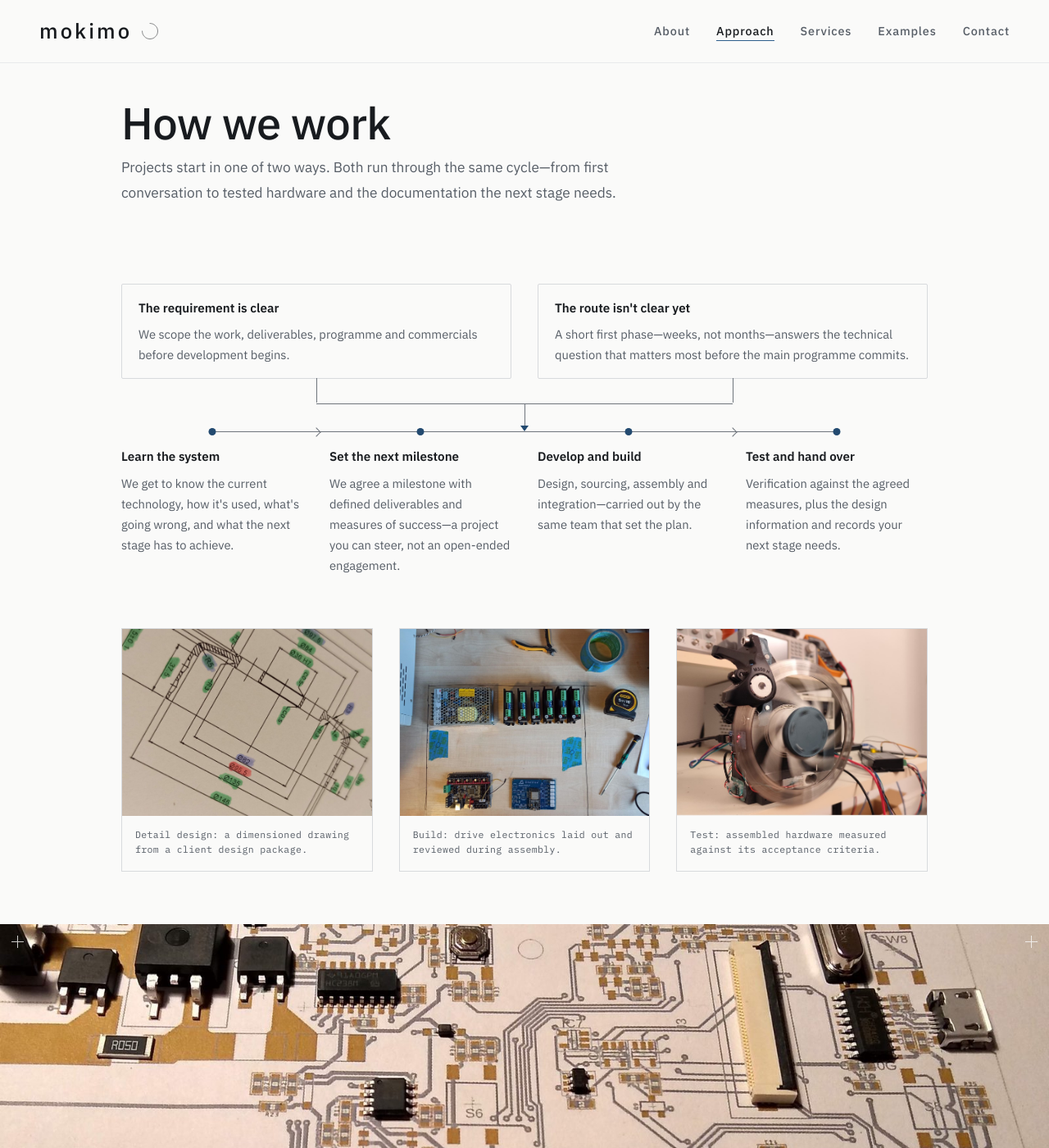
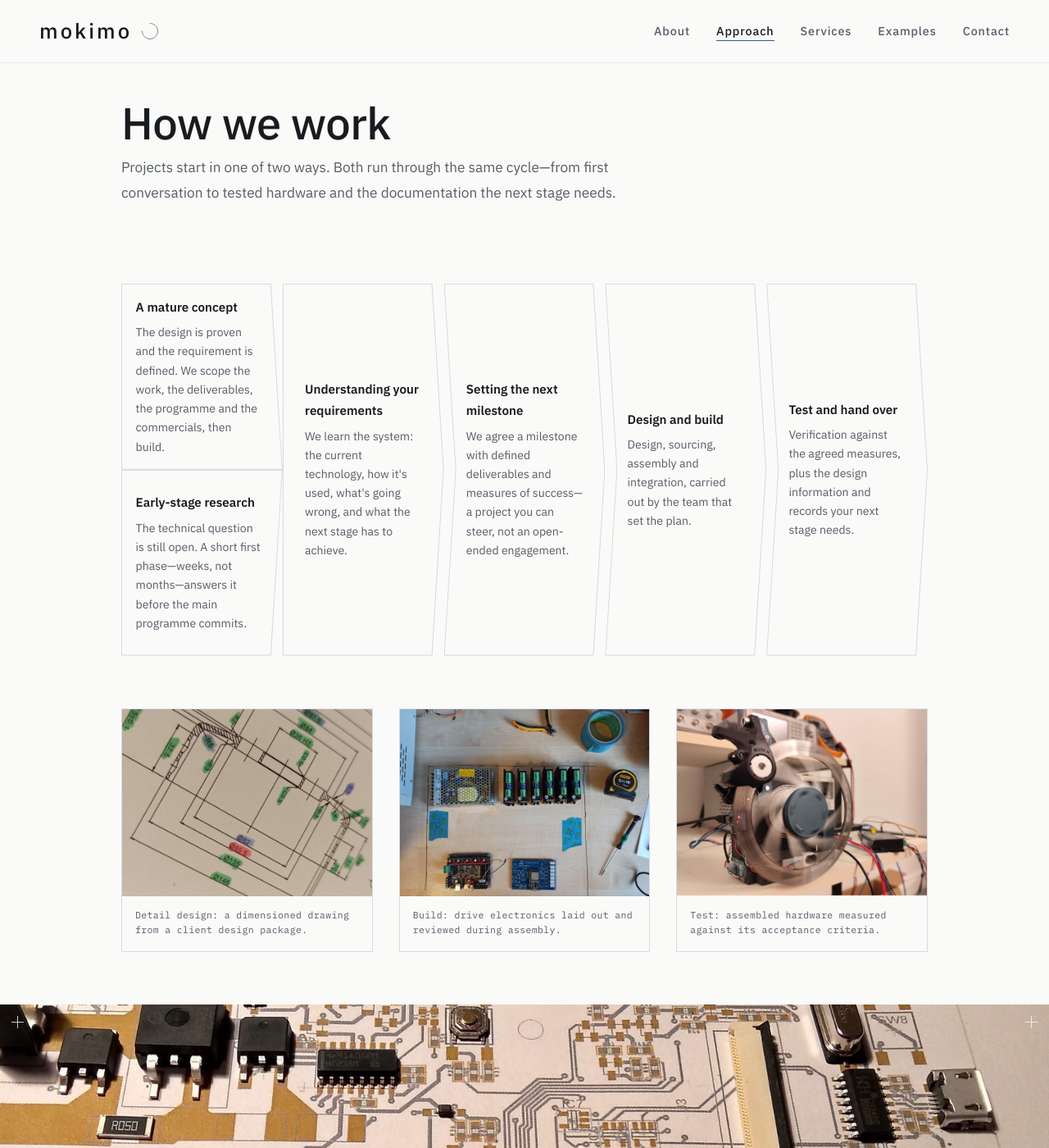
Before and after one commit to Mokimo-Limited/www.mokimo.co.uk, a Jekyll site: the page built from approach/index.html, in a window 1280 px wide and 1400 px high. Shown: the whole window at 82% size. Built offline with Jekyll 4.4.1, drawn with Linux system fonts in a browser that asks for light colours.

Commit message:
redesign approach flow diagram as converging chevron band

```diff
--- a/approach/index.html
+++ b/approach/index.html
@@ -16,33 +16,29 @@ extra_css:
       </header>
 
       <section class="flow" aria-label="How projects run">
-        <div class="flow-entries">
-          <article class="flow-entry">
-            <h2>The requirement is clear</h2>
-            <p>We scope the work, deliverables, programme and commercials before development begins.</p>
+        <div class="flow-inputs">
+          <article class="flow-input">
+            <h2>A mature concept</h2>
+            <p>The design is proven and the requirement is defined. We scope the work, the deliverables, the programme and the commercials, then build.</p>
           </article>
-          <article class="flow-entry">
-            <h2>The route isn't clear yet</h2>
-            <p>A short first phase—weeks, not months—answers the technical question that matters most before the main programme commits.</p>
+          <article class="flow-input">
+            <h2>Early-stage research</h2>
+            <p>The technical question is still open. A short first phase—weeks, not months—answers it before the main programme commits.</p>
           </article>
         </div>
 
-        <div class="flow-connector" aria-hidden="true">
-          <span class="flow-arrow"></span>
-        </div>
-
-        <ol class="flow-cycle">
+        <ol class="flow-band">
           <li class="flow-stage">
-            <h2>Learn the system</h2>
-            <p>We get to know the current technology, how it's used, what's going wrong, and what the next stage has to achieve.</p>
+            <h2>Understanding your requirements</h2>
+            <p>We learn the system: the current technology, how it's used, what's going wrong, and what the next stage has to achieve.</p>
           </li>
           <li class="flow-stage">
-            <h2>Set the next milestone</h2>
+            <h2>Setting the next milestone</h2>
             <p>We agree a milestone with defined deliverables and measures of success—a project you can steer, not an open-ended engagement.</p>
           </li>
           <li class="flow-stage">
-            <h2>Develop and build</h2>
-            <p>Design, sourcing, assembly and integration—carried out by the same team that set the plan.</p>
+            <h2>Design and build</h2>
+            <p>Design, sourcing, assembly and integration, carried out by the team that set the plan.</p>
           </li>
           <li class="flow-stage">
             <h2>Test and hand over</h2>
--- a/styles/pages/approach.css
+++ b/styles/pages/approach.css
@@ -14,42 +14,89 @@
 }
 
 /* --- Project flow diagram ---
-   Two entry modes (clear requirement / unclear route) converge into one
-   four-stage development cycle. Structure is real HTML; the connector
-   lines are absolutely positioned 1px elements keyed to the grid columns.
-   Below 700px everything collapses to a single vertical rail. */
+   Two entry points converge into a horizontal band of chevron stages.
+   Shapes are drawn with clip-path; the 1px outline is a sand-coloured
+   element with a base-coloured ::before inset by 1px. Below 900px the
+   diagram stacks: entry points first, then the stages as a vertical list. */
 
 .flow {
-  --flow-gap: 2rem;
-  --flow-line: var(--color-warm-brown);
+  --flow-notch: 14px;
+  --flow-line: var(--color-sand);
+  --flow-fill: var(--color-base);
+  display: grid;
+  grid-template-columns: minmax(0, 1fr) minmax(0, 4fr);
   margin-bottom: var(--space-lg);
 }
 
-.flow-entries {
+/* Entry points: two stacked boxes whose right edges converge on the
+   band's vertical centre. */
+
+.flow-inputs {
   display: grid;
-  grid-template-columns: repeat(2, minmax(0, 1fr));
-  gap: var(--flow-gap);
+  grid-template-rows: 1fr 1fr;
 }
 
-.flow-entry {
+.flow-input {
   position: relative;
-  padding: var(--space-sm) 1.25rem;
-  border: 1px solid var(--color-sand);
-  border-radius: 2px;
+  display: flex;
+  flex-direction: column;
+  justify-content: center;
+  padding: 1rem 1.5rem 1rem 1.1rem;
+  background: var(--flow-line);
+  clip-path: polygon(0 0, calc(100% - var(--flow-notch)) 0, 100% 100%, 0 100%);
 }
 
-/* Stub dropping from each entry box towards the merge rail */
-.flow-entry::after {
+.flow-input:last-child {
+  clip-path: polygon(0 0, 100% 0, calc(100% - var(--flow-notch)) 100%, 0 100%);
+}
+
+.flow-input::before {
   content: '';
   position: absolute;
-  bottom: -30px;
-  left: 50%;
-  width: 1px;
-  height: 30px;
-  background: var(--flow-line);
+  inset: 1px;
+  background: var(--flow-fill);
+  clip-path: inherit;
 }
 
-.flow-entry h2,
+/* Chevron band: each stage is an arrow block. The point of one stage and
+   the notch of the next leave a chevron-shaped channel between them. */
+
+.flow-band {
+  display: grid;
+  grid-template-columns: repeat(4, minmax(0, 1fr));
+  list-style: none;
+  margin: 0;
+  padding: 0;
+}
+
+.flow-stage {
+  position: relative;
+  display: flex;
+  flex-direction: column;
+  justify-content: center;
+  padding: 1.1rem 1.6rem 1.1rem 1.7rem;
+  background: var(--flow-line);
+  clip-path: polygon(0 0, calc(100% - var(--flow-notch)) 0, 100% 50%, calc(100% - var(--flow-notch)) 100%, 0 100%, var(--flow-notch) 50%);
+}
+
+.flow-stage:first-child {
+  clip-path: polygon(0 0, calc(100% - var(--flow-notch)) 0, 100% 50%, calc(100% - var(--flow-notch)) 100%, 0 100%);
+}
+
+.flow-stage::before {
+  content: '';
+  position: absolute;
+  inset: 1px;
+  background: var(--flow-fill);
+  clip-path: inherit;
+}
+
+.flow-input > *,
+.flow-stage > * {
+  position: relative;
+}
+
+.flow-input h2,
 .flow-stage h2 {
   margin-bottom: 0.4rem;
   font-family: var(--font-heading);
@@ -58,161 +105,55 @@
   color: var(--color-text);
 }
 
-.flow-entry p,
+.flow-input p,
 .flow-stage p {
-  font-size: 0.92rem;
-  line-height: 1.7;
+  font-size: 0.88rem;
+  line-height: 1.65;
   color: var(--color-text-muted);
 }
 
-/* Merge rail between the two stubs, then a centre drop into the cycle.
-   Stub x-positions are the entry column centres: 25% - gap/4. */
-.flow-connector {
-  position: relative;
-  height: 60px;
-}
+@media (max-width: 900px) {
+  .flow {
+    grid-template-columns: 1fr;
+    gap: var(--space-md);
+  }
 
-.flow-connector::before {
-  content: '';
-  position: absolute;
-  top: 30px;
-  left: calc(25% - var(--flow-gap) / 4);
-  right: calc(25% - var(--flow-gap) / 4);
-  height: 1px;
-  background: var(--flow-line);
-}
+  .flow-inputs {
+    grid-template-rows: auto;
+    grid-template-columns: repeat(2, minmax(0, 1fr));
+    gap: var(--space-sm);
+  }
 
-.flow-connector::after {
-  content: '';
-  position: absolute;
-  top: 30px;
-  left: 50%;
-  width: 1px;
-  height: 27px;
-  background: var(--flow-line);
-}
+  .flow-input,
+  .flow-input:last-child,
+  .flow-stage,
+  .flow-stage:first-child {
+    clip-path: none;
+    background: var(--flow-fill);
+    border: 1px solid var(--flow-line);
+    border-radius: 2px;
+    padding: 1rem 1.25rem;
+  }
 
-/* Arrowhead tip lands on the cycle rail (4px into .flow-cycle) */
-.flow-arrow {
-  position: absolute;
-  top: 57px;
-  left: 50%;
-  transform: translateX(-50%);
-  width: 0;
-  height: 0;
-  border-left: 5px solid transparent;
-  border-right: 5px solid transparent;
-  border-top: 7px solid var(--color-accent-deep);
-}
+  .flow-input::before,
+  .flow-stage::before {
+    display: none;
+  }
 
-/* The development cycle: a rail with a node per stage. Rail ends sit on
-   the first/last stage dots, i.e. one column-centre in from each edge. */
-.flow-cycle {
-  position: relative;
-  display: grid;
-  grid-template-columns: repeat(4, minmax(0, 1fr));
-  gap: var(--flow-gap);
-  padding-top: 22px;
-  list-style: none;
-}
-
-.flow-cycle::before {
-  content: '';
-  position: absolute;
-  top: 4px;
-  left: calc((100% - 3 * var(--flow-gap)) / 8);
-  right: calc((100% - 3 * var(--flow-gap)) / 8);
-  height: 1px;
-  background: var(--flow-line);
-}
-
-.flow-stage {
-  position: relative;
-}
-
-/* Node dot on the rail (cycle padding-top is 22px, rail at 4px) */
-.flow-stage::before {
-  content: '';
-  position: absolute;
-  top: -22px;
-  left: 50%;
-  transform: translateX(-50%);
-  width: 9px;
-  height: 9px;
-  border-radius: 50%;
-  background: var(--color-accent-deep);
-}
-
-/* Direction chevrons in the gaps after stages 1 and 3 */
-.flow-stage:nth-child(1)::after,
-.flow-stage:nth-child(3)::after {
-  content: '';
-  position: absolute;
-  top: -21px;
-  right: calc(var(--flow-gap) / -2 - 4px);
-  width: 8px;
-  height: 8px;
-  border-top: 1.5px solid var(--flow-line);
-  border-right: 1.5px solid var(--flow-line);
-  transform: rotate(45deg);
-}
-
-@media (max-width: 700px) {
-  .flow-entries {
+  .flow-band {
     grid-template-columns: 1fr;
     gap: var(--space-sm);
   }
+}
 
-  .flow-entry::after {
-    display: none;
+@media (max-width: 640px) {
+  .flow-inputs {
+    grid-template-columns: 1fr;
   }
 
-  .flow-connector {
-    height: 44px;
-  }
-
-  .flow-connector::before {
-    display: none;
-  }
-
-  .flow-connector::after {
-    top: 0;
-    height: 37px;
-  }
-
-  .flow-arrow {
-    top: 37px;
-  }
-
-  /* Cycle becomes a vertical rail down the left edge */
-  .flow-cycle {
+  .media-grid,
+  .media-grid--three {
     grid-template-columns: 1fr;
-    row-gap: var(--space-md);
-    padding-top: 0;
-  }
-
-  .flow-cycle::before {
-    top: 8px;
-    bottom: 8px;
-    left: 4px;
-    right: auto;
-    width: 1px;
-    height: auto;
-  }
-
-  .flow-stage {
-    padding-left: 1.75rem;
-  }
-
-  .flow-stage::before {
-    top: 0.3em;
-    left: 0;
-    transform: none;
-  }
-
-  .flow-stage:nth-child(1)::after,
-  .flow-stage:nth-child(3)::after {
-    display: none;
   }
 }
 
@@ -220,10 +161,3 @@
 .photo-band figcaption {
   max-width: 1080px;
 }
-
-@media (max-width: 640px) {
-  .media-grid,
-  .media-grid--three {
-    grid-template-columns: 1fr;
-  }
-}
```
